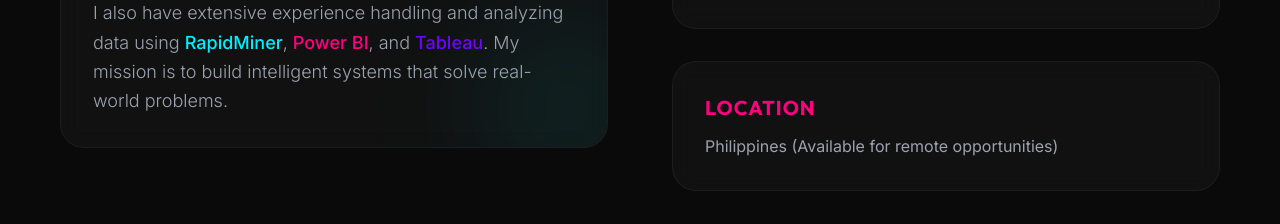
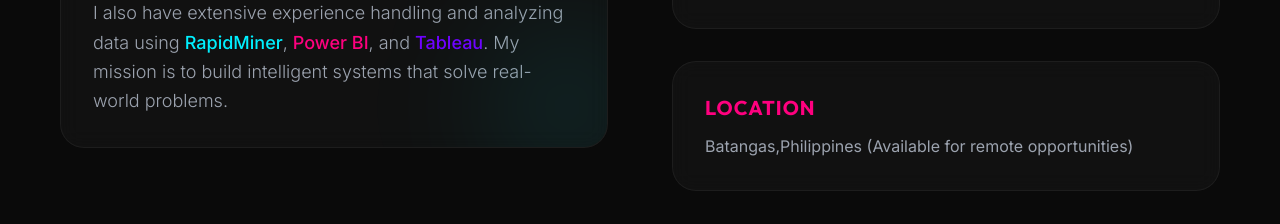
Before and after one commit to 0910jz/MyPortfolio, a React (Vite) app: page / in a window 1280 px wide. Shown: the part 1680-1904 px from the top of the page. Built offline with nearby package versions, Linux system fonts and the light colour scheme.

Commit message:
Update About.jsx

```diff
--- a/src/components/About.jsx
+++ b/src/components/About.jsx
@@ -83,7 +83,7 @@
 
           <div className="glass p-8 rounded-3xl border-l-4 border-primary">
             <h3 className="text-xl font-bold mb-3 text-primary uppercase tracking-wider">Location</h3>
-            <p className="text-gray-400">Philippines (Available for remote opportunities)</p>
+            <p className="text-gray-400">Batangas,Philippines (Available for remote opportunities)</p>
           </div>
         </motion.div>
       </div>
```
